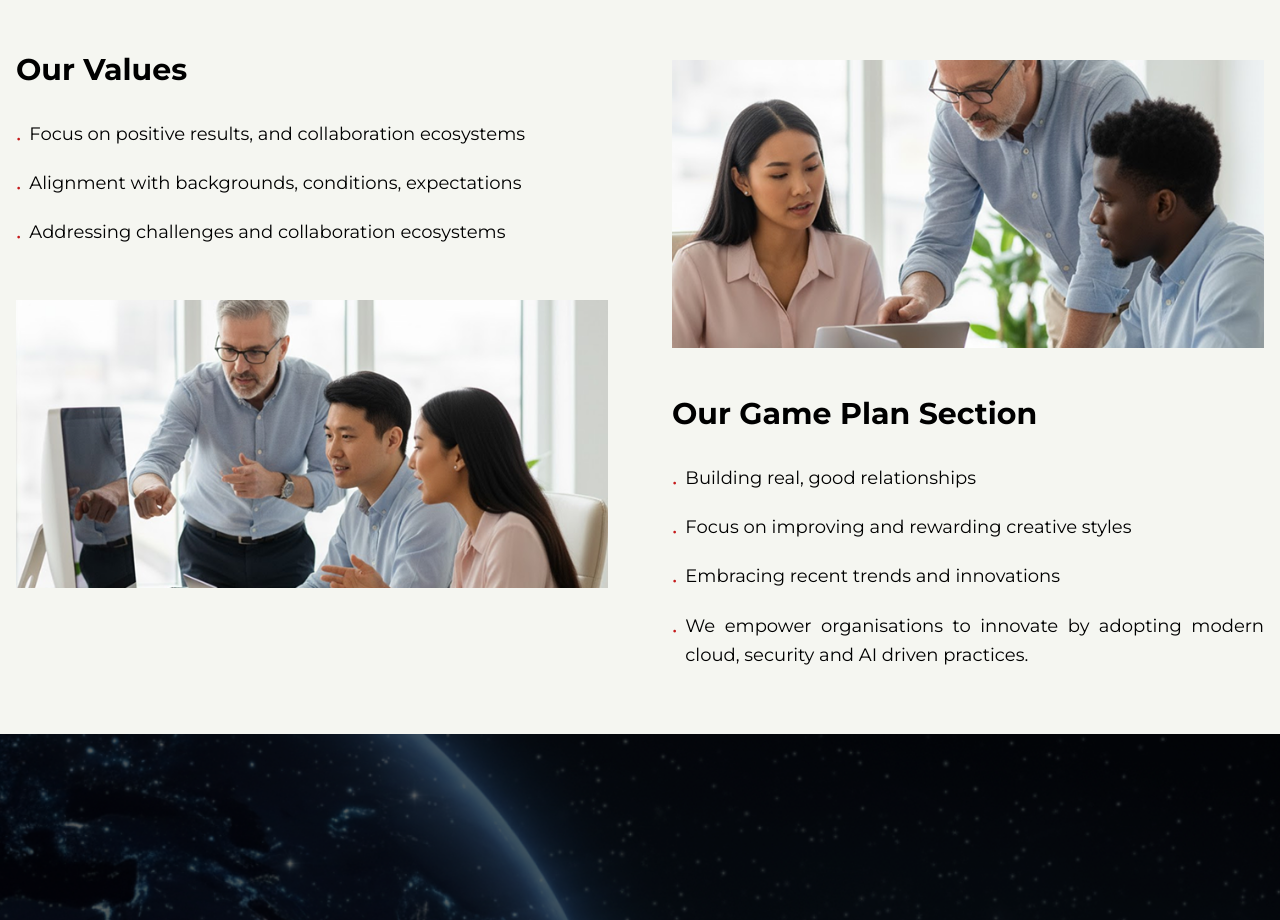
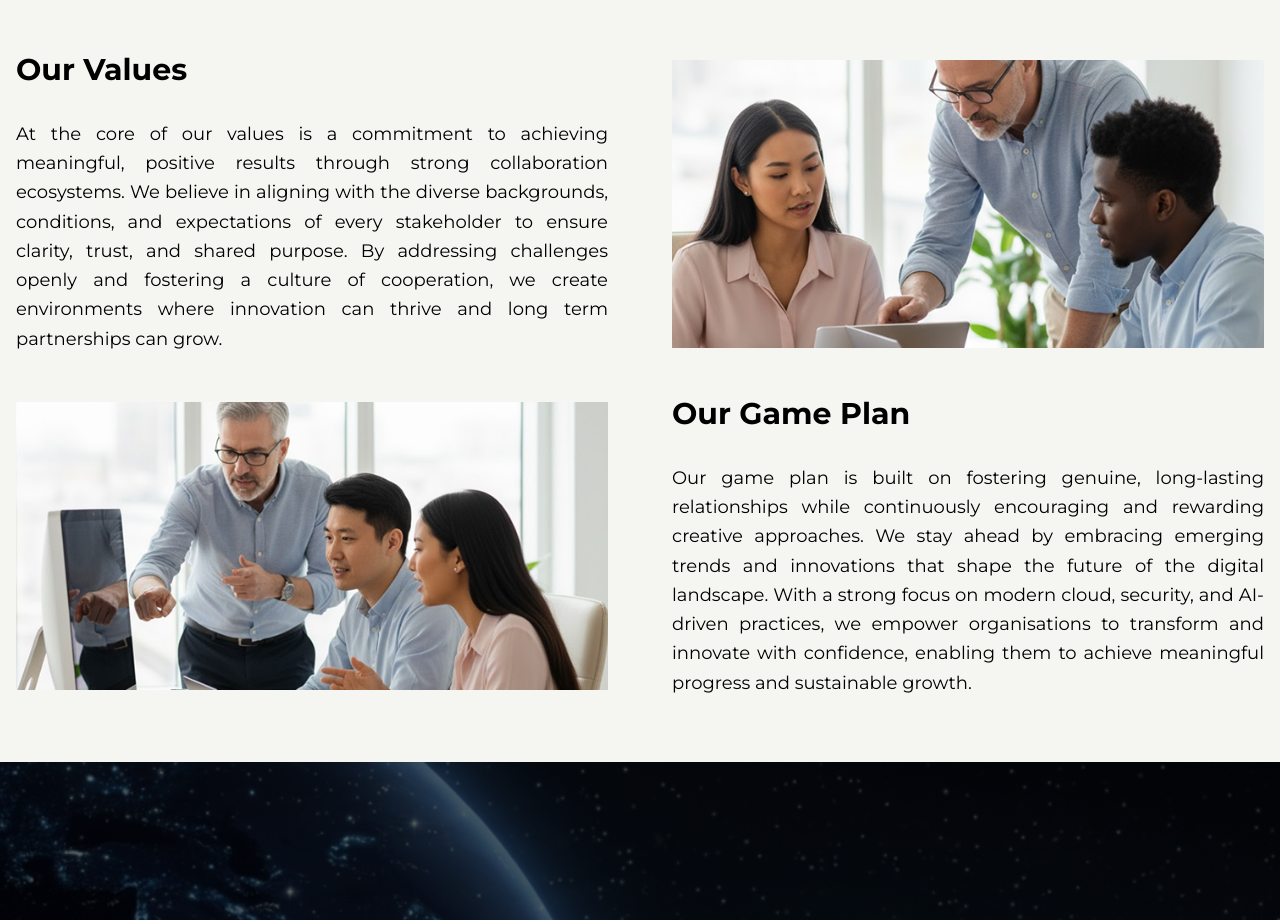
Before and after one commit to ChemyDigi/Innov8, a Next.js app in the folder innov8/: page /about in a window 1280 px wide. Shown: the part 1040-1960 px from the top of the page. Built offline with nearby package versions, Linux system fonts and the light colour scheme.

Commit message:
Bugs fixed and title updated

```diff
--- a/innov8/app/layout.tsx
+++ b/innov8/app/layout.tsx
@@ -20,7 +20,7 @@ const montserrat = Montserrat({
 });
 
 export const metadata: Metadata = {
-  title: "Create Next App",
+  title: "Innov8 ",
   description: "Generated by create next app",
 };
 
--- a/innov8/components/AboutUs/OurValues.tsx
+++ b/innov8/components/AboutUs/OurValues.tsx
@@ -13,24 +13,15 @@ export default function OurValues(): React.ReactElement {
               Our Values
             </h2>
 
-            <ul className="text-lg leading-relaxed text-left md:text-justify space-y-4 text-black">
-              <li className="flex items-start">
-                <span className="text-brand mr-2 mt-1">•</span>
-                <span>
-                  Focus on positive results, and collaboration ecosystems
-                </span>
-              </li>
-              <li className="flex items-start">
-                <span className="text-brand mr-2 mt-1">•</span>
-                <span>
-                  Alignment with backgrounds, conditions, expectations
-                </span>
-              </li>
-              <li className="flex items-start">
-                <span className="text-brand mr-2 mt-1">•</span>
-                <span>Addressing challenges and collaboration ecosystems</span>
-              </li>
-            </ul>
+            <p className="text-lg leading-relaxed text-left md:text-justify text-black">
+              At the core of our values is a commitment to achieving meaningful,
+              positive results through strong collaboration ecosystems. We
+              believe in aligning with the diverse backgrounds, conditions, and
+              expectations of every stakeholder to ensure clarity, trust, and
+              shared purpose. By addressing challenges openly and fostering a
+              culture of cooperation, we create environments where innovation
+              can thrive and long term partnerships can grow.
+            </p>
 
             {/* Image */}
             <div className="mt-12 overflow-hidden">
@@ -53,30 +44,19 @@ export default function OurValues(): React.ReactElement {
             </div>
 
             <h2 className="text-3xl font-bold text-black mb-8 mt-12">
-              Our Game Plan Section
+              Our Game Plan
             </h2>
 
-            <ul className="text-lg leading-relaxed text-left md:text-justify space-y-4 text-black">
-              <li className="flex items-start">
-                <span className="text-brand mr-2 mt-1">•</span>
-                <span>Building real, good relationships</span>
-              </li>
-              <li className="flex items-start">
-                <span className="text-brand mr-2 mt-1">•</span>
-                <span>Focus on improving and rewarding creative styles</span>
-              </li>
-              <li className="flex items-start">
-                <span className="text-brand mr-2 mt-1">•</span>
-                <span>Embracing recent trends and innovations</span>
-              </li>
-              <li className="flex items-start">
-                <span className="text-brand mr-2 mt-1">•</span>
-                <span>
-                  We empower organisations to innovate by adopting modern cloud,
-                  security and AI driven practices.
-                </span>
-              </li>
-            </ul>
+            <p className="text-lg leading-relaxed text-left md:text-justify text-black">
+              Our game plan is built on fostering genuine, long-lasting
+              relationships while continuously encouraging and rewarding
+              creative approaches. We stay ahead by embracing emerging trends
+              and innovations that shape the future of the digital landscape.
+              With a strong focus on modern cloud, security, and AI-driven
+              practices, we empower organisations to transform and innovate with
+              confidence, enabling them to achieve meaningful progress and
+              sustainable growth.
+            </p>
           </div>
         </div>
       </div>
--- a/innov8/components/ContactComponents/HeroBanner.tsx
+++ b/innov8/components/ContactComponents/HeroBanner.tsx
@@ -37,7 +37,7 @@ export default function HeroSection() {
 
           <p className="mt-3 sm:mt-4 text-sm sm:text-base md:text-lg max-w-xl mx-auto lg:mx-0">
             Reach out to us anytime <br />
-            we’re here to help and brwould love to hear from you.
+            we’re here to help and would love to hear from you.
           </p>
         </div>
       </div>
```
